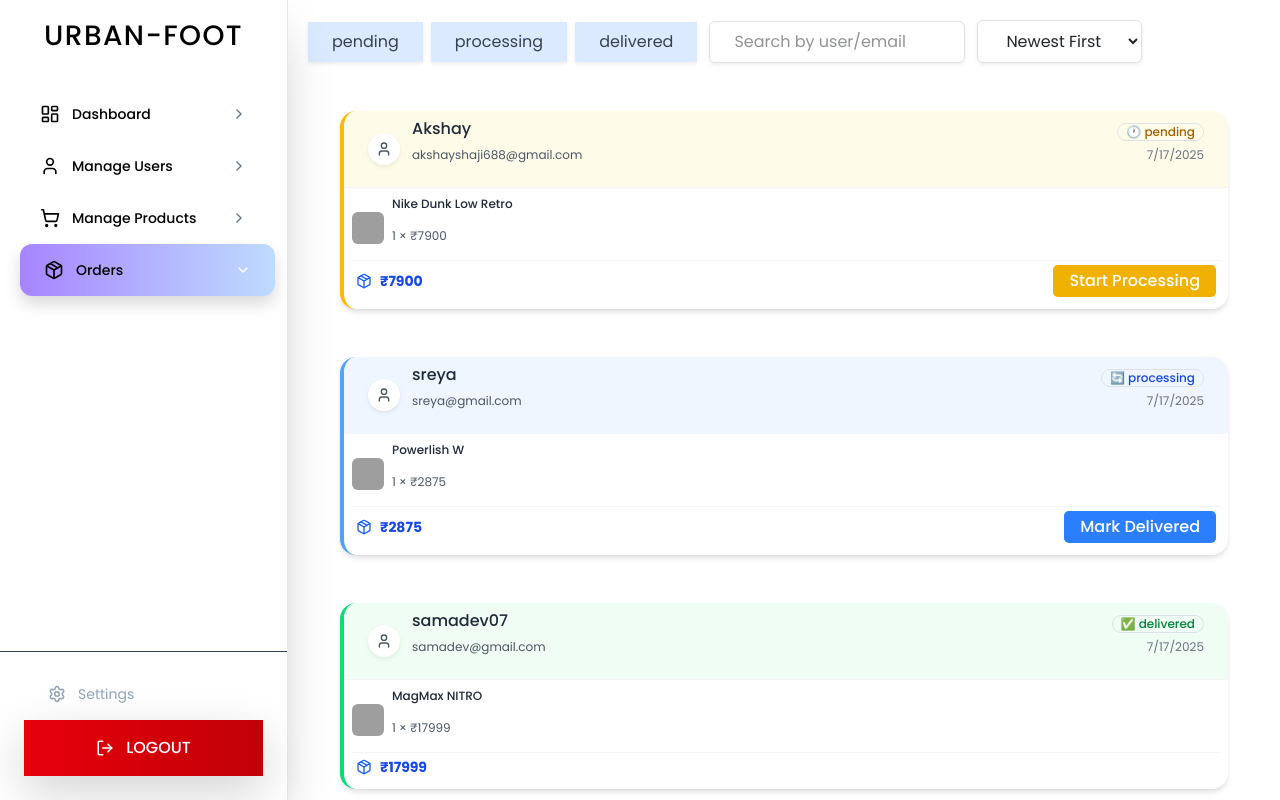
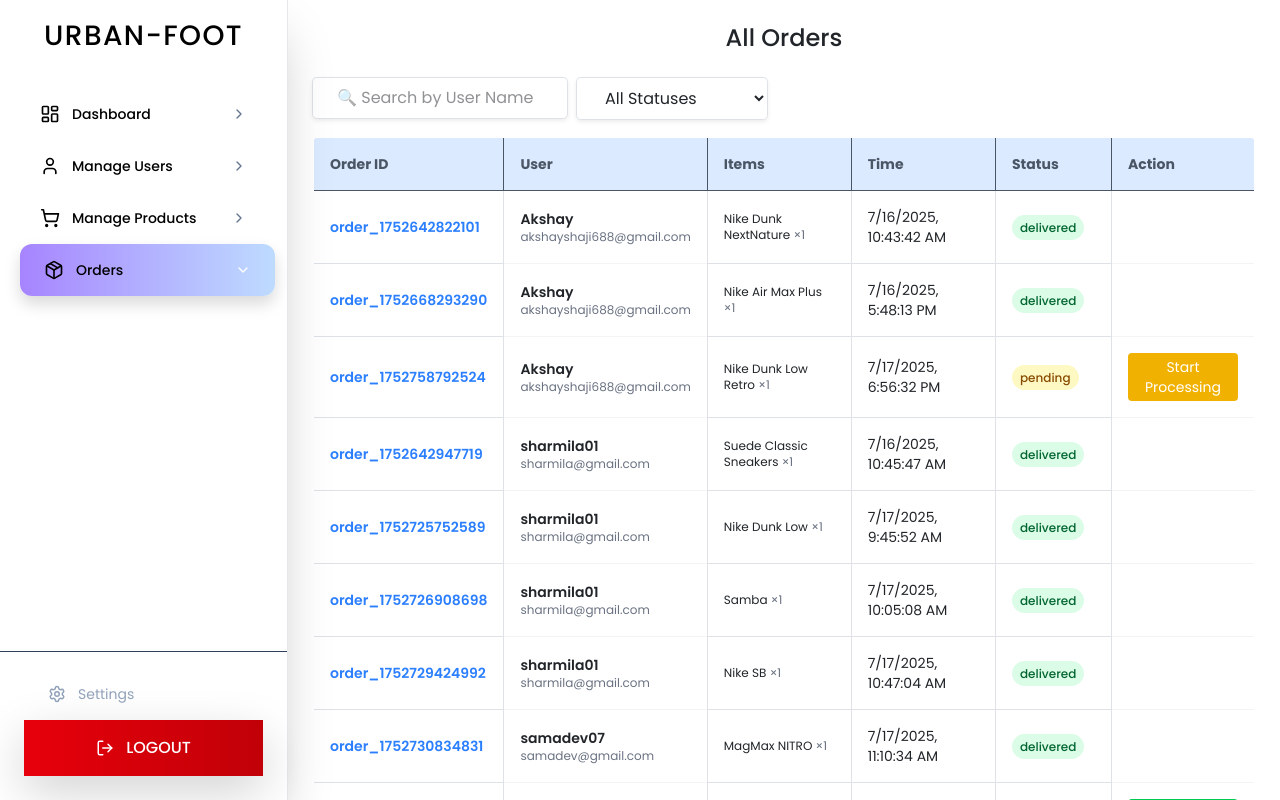
Before and after one commit to Akshyy31/Ecommerce-Shoe, a React (Vite) app: page /admin/orders in a window 1280 px wide. Built offline with nearby package versions, Linux system fonts and the light colour scheme; data requests are answered from the project's data file; grey boxes are pictures that could not be loaded.

Commit message:
order managemenet commit 18-07-2025

```diff
--- a/src/admin pages/AdminOrders.jsx
+++ b/src/admin pages/AdminOrders.jsx
@@ -1,14 +1,13 @@
 import React, { useEffect, useState } from "react";
 import { Api } from "../commonapi/api";
-import { MapPin, Package, User, Trash2 } from "lucide-react";
+import { Trash2 } from "lucide-react";
 
 function AdminOrders() {
   const [orders, setOrders] = useState([]);
   const [statusFilter, setStatusFilter] = useState("all");
   const [searchQuery, setSearchQuery] = useState("");
-  const [sortOrder, setSortOrder] = useState("desc");
   const [currentPage, setCurrentPage] = useState(1);
-  const ordersPerPage = 5;
+  const ordersPerPage = 10;
 
   useEffect(() => {
     const fetchOrders = async () => {
@@ -55,17 +54,6 @@
     }
   };
 
-  const deleteOrder = async (userId, orderId) => {
-    try {
-      const res = await Api.get(`/users/${userId}`);
-      const updatedOrders = res.data.orders.filter((o) => o.id !== orderId);
-      await Api.patch(`/users/${userId}`, { orders: updatedOrders });
-      setOrders((prev) => prev.filter((o) => o.id !== orderId));
-    } catch (err) {
-      console.error("Error deleting order:", err);
-    }
-  };
-
   const filteredOrders = orders
     .filter((order) =>
       statusFilter === "all" ? true : order.status === statusFilter
@@ -74,11 +62,6 @@
       (order) =>
         order.username?.toLowerCase().includes(searchQuery.toLowerCase()) ||
         order.email?.toLowerCase().includes(searchQuery.toLowerCase())
-    )
-    .sort((a, b) =>
-      sortOrder === "desc"
-        ? new Date(b.date) - new Date(a.date)
-        : new Date(a.date) - new Date(b.date)
     );
 
   const indexOfLastOrder = currentPage * ordersPerPage;
@@ -90,156 +73,88 @@
 
   const totalPages = Math.ceil(filteredOrders.length / ordersPerPage);
 
-  const statusConfig = {
-    pending: {
-      color: "border-yellow-300 text-yellow-700",
-      bg: "bg-yellow-50",
-      icon: "🕐",
-    },
-    processing: {
-      color: "border-blue-300 text-blue-700",
-      bg: "bg-blue-50",
-      icon: "🔄",
-    },
-    delivered: {
-      color: "border-green-300 text-green-700",
-      bg: "bg-green-50",
-      icon: "✅",
-    },
-  };
+  return (
+    <div className="p-4 bg-white min-h-screen">
+      <h4 className="text-2xl text-center font-semibold mb-4">All Orders</h4>
 
-  return (
-    <div className="p-1 bg-white min-h-screen">
-      <div className="max-w-6xl mx-auto">
-
-
-        <div className="flex flex-wrap items-center gap-3 m-3">
-          {/* Filter Buttons */}
-          <div className="flex gap-2">
-            {["pending", "processing", "delivered"].map((status) => (
-              <button
-                key={status}
-                onClick={() => setStatusFilter(status)}
-                className={`text-sm shadow-sm transition px-4 py-2 rounded-md
-          ${
-            statusFilter === status
-              ? "bg-blue-600 text-white border-blue-600"
-              : "bg-blue-100 text-gray-700 border-gray-700 hover:bg-blue-200"
-          }`}
-              >
-                {status}
-              </button>
-            ))}
-          </div>
-
-          {/* Search Field */}
+      <div className="flex flex-col sm:flex-row sm:items-center mb-3 gap-2 w-full sm:w-auto">
         <input
           type="text"
           value={searchQuery}
           onChange={(e) => setSearchQuery(e.target.value)}
-            placeholder="Search by user/email"
-            className="border border-gray-300 focus:border-blue-500 focus:ring-1 focus:ring-blue-300 rounded-md px-4 py-2 text-sm shadow-sm w-full md:w-64 transition"
+          placeholder="🔍 Search by User Name"
+          className="px-4 py-2 border border-gray-300 rounded-lg text-sm shadow-sm focus:outline-none focus:ring-2 focus:ring-blue-300 focus:border-blue-400 w-full sm:w-64 transition"
         />
 
-          {/* Sort Dropdown */}
         <select
-            value={sortOrder}
-            onChange={(e) => setSortOrder(e.target.value)}
-            className="border border-gray-300 focus:border-blue-500 focus:ring-1 focus:ring-blue-300 rounded-md px-4 py-2 text-sm shadow-sm transition"
+          value={statusFilter}
+          onChange={(e) => setStatusFilter(e.target.value)}
+          className="px-4 py-2 border border-gray-300 rounded-lg text-sm shadow-sm focus:outline-none focus:ring-2 focus:ring-blue-300 focus:border-blue-400 transition w-full sm:w-48"
         >
-            <option value="desc">Newest First</option>
-            <option value="asc">Oldest First</option>
+          <option value="all">All Statuses</option>
+          <option value="pending">Pending</option>
+          <option value="processing">Processing</option>
+          <option value="delivered">Delivered</option>
         </select>
       </div>
 
-        <div className="space-y-4">
-          {currentOrders.length > 0 ? (
-            currentOrders.map((order) => (
-              <div
-                key={order.id}
-                className={`relative overflow-hidden rounded-2xl shadow-md m-5 hover:shadow-lg transition-all duration-300 border-l-4 ${
+      <div className="overflow-auto">
+        <table className="min-w-full text-sm  border-2 border-gray-200 rounded-lg overflow-hidden">
+          <thead className="bg-blue-100 text-left text-gray-600">
+            <tr>
+              <th className="p-3 border-1">Order ID</th>
+              <th className="p-3 border-1">User</th>
+              <th className="p-3 border-1">Items</th>
+              {/* <th className="p-3 border-1">Address</th> */}
+              <th className="p-3 border-1">Time</th>
+              <th className="p-3 border-1">Status</th>
+              <th className="p-3 border-1">Action</th>
+            </tr>
+          </thead>
+          <tbody className="divide-y  divide-gray-100">
+            {currentOrders.map((order) => (
+              <tr key={order.id} className="hover:bg-gray-50">
+                <td className="p-3 text-blue-500 font-semibold  border">
+                  order_{order.id}
+                </td>
+                <td className="p-3">
+                  <div>
+                    <div className="font-semibold">{order.username}</div>
+                    <div className="text-xs text-gray-500">{order.email}</div>
+                  </div>
+                </td>
+                <td className="p-3 space-y-1 border">
+                  {order.items.map((item, idx) => (
+                    <div key={idx} className="text-xs">
+                      {item.name}{" "}
+                      <span className="text-gray-500">×{item.quantity}</span>
+                    </div>
+                  ))}
+                </td>
+                {/* <td className="p-3 border">{order.address}</td> */}
+                <td className="p-3 border">
+                  {new Date(order.date).toLocaleString()}
+                </td>
+                <td className="p-3 border">
+                  <span
+                    className={`px-2 py-1 rounded-full text-xs font-medium ${
                       order.status === "pending"
-                    ? "border-l-amber-400"
+                        ? "bg-yellow-100 text-yellow-800"
                         : order.status === "processing"
-                    ? "border-l-blue-400"
-                    : "border-l-green-400"
-                } bg-white`}
-              >
-                <div
-                  className={`${
-                    statusConfig[order.status].bg
-                  } px-3 border-b border-gray-100`}
-                >
-                  <div className="flex justify-between p-2  items-center">
-                    <div className="flex items-center gap-3">
-                      <div className="w-8 h-8 bg-white rounded-full flex items-center justify-center shadow-sm">
-                        <User className="w-4 h-4 text-gray-600" />
-                      </div>
-                      <div>
-                        <h6 className="font-semibold text-gray-800 text-sm">
-                          {order.username}
-                        </h6>
-                        <p className="text-xs text-gray-600">{order.email}</p>
-                      </div>
-                    </div>
-                    <div className="text-right">
-                      <span
-                        className={`inline-flex items-center gap-1 px-2 rounded-full text-xs font-medium border ${
-                          statusConfig[order.status].color
+                        ? "bg-blue-100 text-blue-800"
+                        : "bg-green-100 text-green-800"
                     }`}
                   >
-                        {statusConfig[order.status].icon} {order.status}
+                    {order.status}
                   </span>
-                      <p className="text-xs text-gray-500 mt-1">
-                        {new Date(order.date).toLocaleDateString()}
-                      </p>
-                    </div>
-                  </div>
-                </div>
-
-                <div className="p-2">
-                  <div className="grid gap-2 sm:grid-cols-2 lg:grid-cols-3 ">
-                    {order.items.map((item, idx) => (
-                      <div
-                        key={idx}
-                        className="flex items-center gap-2  bg-gray rounded-lg hover:bg-gray-100 transition-colors"
-                      >
-                        <img
-                          src={item.image}
-                          alt={item.name}
-                          className="w-8 h-8 object-cover rounded-md"
-                        />
-                        <div className="flex-1 min-w-0">
-                          <p className="font-medium text-gray-800 text-xs truncate">
-                            {item.name}
-                          </p>
-                          <p className="text-xs text-gray-600">
-                            {item.quantity} × ₹{item.price}
-                          </p>
-                        </div>
-                      </div>
-                    ))}
-                  </div>
-
-                  <div className="flex justify-between items-center p-1 border-t border-gray-100">
-                    <div className="flex items-center gap-2">
-                      <Package className="w-4 h-4 text-blue-600" />
-                      <span className="font-bold text-blue-700 text-sm">
-                        ₹{order.total}
-                      </span>
-                    </div>
-
-                    <div className="flex gap-2">
+                </td>
+                <td className="p-3 flex  gap-1 ">
                   {order.status === "pending" && (
                     <button
                       onClick={() =>
-                            updateOrderStatus(
-                              order.userId,
-                              order.id,
-                              "processing"
-                            )
+                        updateOrderStatus(order.userId, order.id, "processing")
                       }
-                          className="px-3 py-1 bg-yellow-500 hover:bg-yellow-600 text-white rounded-lg text-xs font-medium"
+                      className="text-xs px-2 py-1 bg-yellow-500 hover:bg-yellow-600 text-white rounded"
                     >
                       Start Processing
                     </button>
@@ -247,31 +162,25 @@
                   {order.status === "processing" && (
                     <button
                       onClick={() =>
-                            updateOrderStatus(
-                              order.userId,
-                              order.id,
-                              "delivered"
-                            )
+                        updateOrderStatus(order.userId, order.id, "delivered")
                       }
-                          className="px-3 py-1 bg-blue-500 hover:bg-green-600 text-white rounded-lg text-xs font-medium"
+                      className="text-xs px-2 py-1 bg-green-500 hover:bg-green-600 text-white rounded"
                     >
                       Mark Delivered
                     </button>
                   )}
-                    </div>
-                  </div>
-                </div>
-              </div>
-            ))
-          ) : (
-            <div className="text-center py-12">
-              <Package className="w-16 h-16 text-gray-300 mx-auto mb-4" />
-              <p className="text-gray-600 text-lg">No orders found</p>
-              <p className="text-gray-400 text-sm">
-                Orders will appear here once customers place them
-              </p>
-            </div>
+                </td>
+              </tr>
+            ))}
+            {currentOrders.length === 0 && (
+              <tr>
+                <td colSpan="7" className="p-4 text-center text-gray-500">
+                  No orders found.
+                </td>
+              </tr>
             )}
+          </tbody>
+        </table>
       </div>
 
       {totalPages > 1 && (
@@ -292,7 +201,6 @@
         </div>
       )}
     </div>
-    </div>
   );
 }
 
```
Lines whose indentation alone changed are shown as unchanged.
